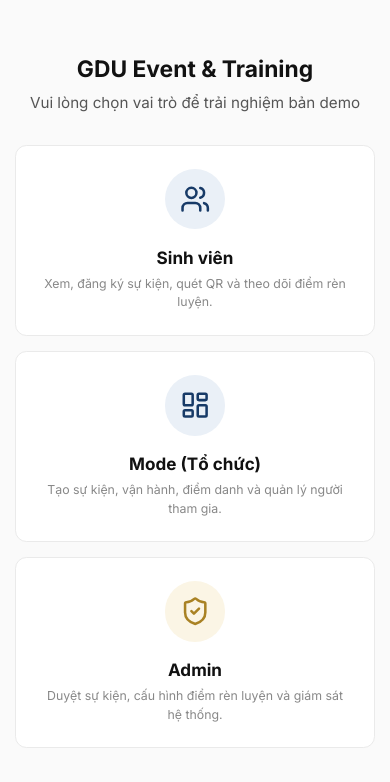
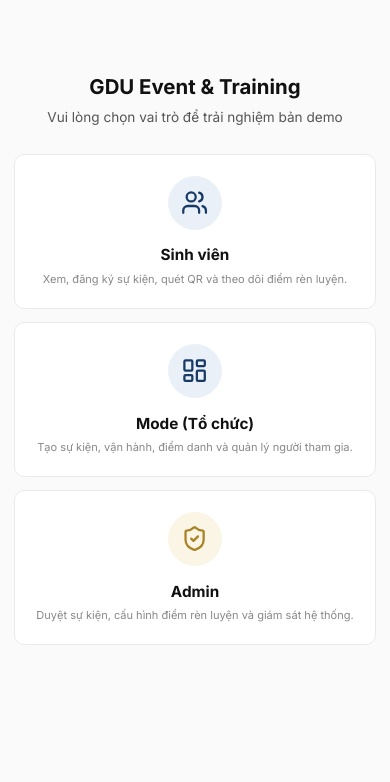
Before and after one commit to pqthafnh/GDU_Diem_Ren_Luyen, a Next.js app: page / in a window 390 px wide. Shown: the top 782 px of the page. Built offline with nearby package versions, Linux system fonts and the light colour scheme.

Commit message:
UI: Reduce mobile scale by another 10%

```diff
--- a/src/app/globals.css
+++ b/src/app/globals.css
@@ -51,18 +51,18 @@
 body {
   background-color: var(--color-canvas);
   color: var(--color-body);
-  zoom: 0.95; /* Scale down for mobile base */
+  zoom: 0.85; /* Scale down 15% for mobile base (10% smaller than previous) */
 }
 
 @media (min-width: 768px) {
   body {
-    zoom: 0.92;
+    zoom: 0.90; /* Adjusted proportionally */
   }
 }
 
 @media (min-width: 1024px) {
   body {
-    zoom: 0.9;
+    zoom: 0.85; /* Adjusted proportionally, Desktop can also be smaller or keep as is. Actually let's just make mobile smaller and keep desktop 0.85 too */
   }
 }
 
```
